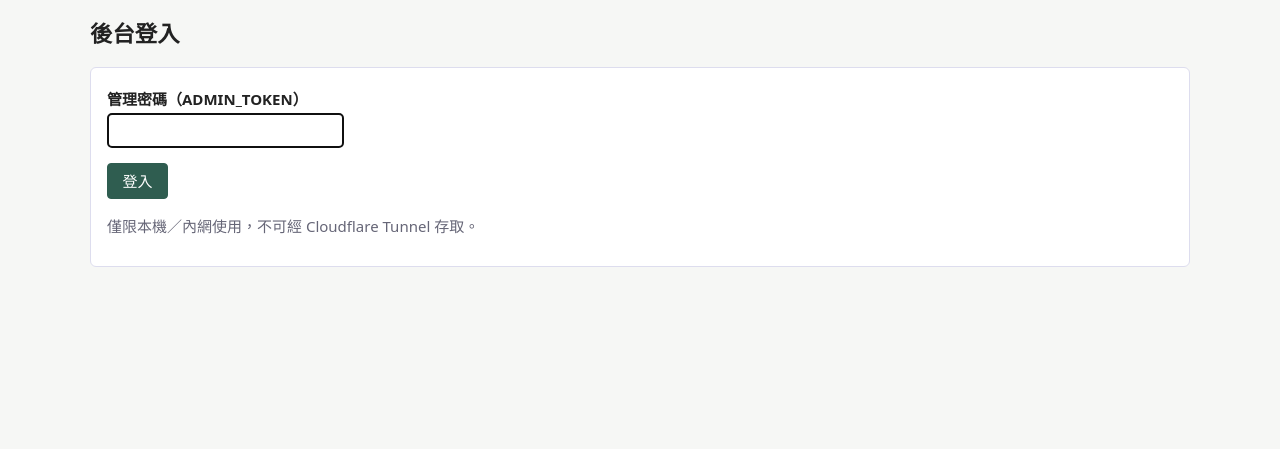
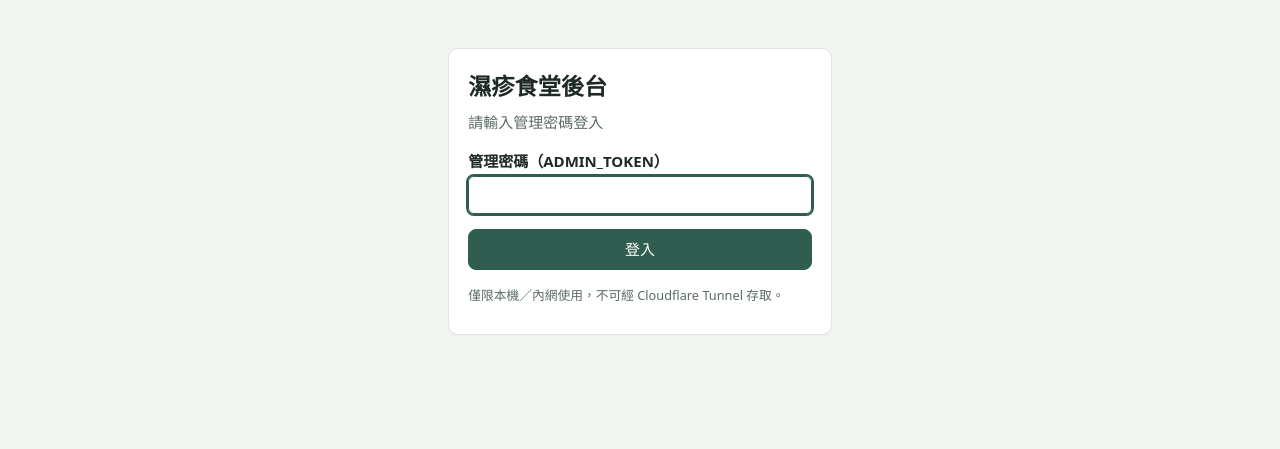
Before and after one commit to HKPPAAUULL/EczemaRecipe, a Python web app: template backend/app/admin/templates/login.html in a window 1280 px wide. Shown: the top 449 px of the page. Run offline with Jinja, Linux system fonts and the light colour scheme; the template is opened without the code that fills it, so the values that code supplies are empty.

Commit message:
feat(admin): modernise backend UI
Restyle base template: design tokens, carded sections, borderless
striped tables with row hover and .twrap horizontal scroll, coloured
status pills, sticky header with per-section pending-count badges
(reusing dashboard_counts in one query, silently skipped if the DB
is unavailable), anchor-target row highlight, styled pager, centred
login card, input focus rings.

Generated with [Devin](https://devin.ai)

Co-Authored-By: Devin <158243242+devin-ai-integration[bot]@users.noreply.github.com>

```diff
--- a/backend/app/admin/templates/base.html
+++ b/backend/app/admin/templates/base.html
@@ -6,44 +6,88 @@
 <meta name="robots" content="noindex, nofollow">
 <title>{% block title %}後台{% endblock %} · 濕疹食堂後台</title>
 <style>
-body{font:15px/1.6 system-ui,"Noto Sans TC","Microsoft JhengHei",sans-serif;margin:0;color:#222;background:#f6f7f5}
-header{background:#2f5d50;color:#fff;padding:.5rem 1.5rem;display:flex;gap:1.2rem;align-items:center;flex-wrap:wrap}
-header a{color:#fff;text-decoration:none;padding:.2rem .5rem;border-radius:4px}
-header a.on,header a:hover{background:rgba(255,255,255,.2)}
+:root{
+  --ink:#1f2a26; --ink-muted:#5b6b63; --line:#dfe5df; --primary:#2f5d50;
+  --primary-dark:#254a40; --canvas:#f3f5f2; --surface:#fff;
+  --ok-bg:#e6f4e6; --ok-line:#a9d4a9; --warn-bg:#fff6dd; --warn-line:#e0c98a;
+  --err-bg:#fde8e8; --err-line:#dda0a0; --danger:#a33;
+}
+*{box-sizing:border-box}
+body{font:15px/1.6 system-ui,"Noto Sans TC","Microsoft JhengHei",sans-serif;margin:0;color:var(--ink);background:var(--canvas)}
+header{position:sticky;top:0;z-index:20;background:var(--primary);color:#fff;padding:.55rem 1.5rem;display:flex;gap:.35rem;align-items:center;flex-wrap:wrap;box-shadow:0 1px 4px rgba(0,0,0,.15)}
+header .brand{font-weight:700;font-size:1.05rem;margin-right:1rem;letter-spacing:.02em}
+header a{color:#fff;text-decoration:none;padding:.35rem .7rem;border-radius:999px;font-size:.92rem;display:inline-flex;align-items:center;gap:.3rem}
+header a.on,header a:hover{background:rgba(255,255,255,.18)}
+header .nb{display:inline-flex;min-width:1.35rem;height:1.35rem;padding:0 .3rem;align-items:center;justify-content:center;border-radius:999px;background:#f2c94c;color:#3d3005;font-size:.75rem;font-weight:700}
 header form{margin-left:auto}
-main{max-width:1100px;margin:1rem auto;padding:0 1rem}
-h1{font-size:1.4rem}h2{font-size:1.1rem;margin-top:1.6rem;border-bottom:1px solid #ccd;padding-bottom:.2rem}
-table{border-collapse:collapse;width:100%;background:#fff}
-th,td{border:1px solid #dde;padding:.35rem .6rem;text-align:left;vertical-align:top}
-th{background:#eef1ee}
-section,.card{background:#fff;border:1px solid #dde;border-radius:6px;padding:.8rem 1rem;margin:.8rem 0}
-label{display:block;margin:.4rem 0 .1rem;font-weight:600}
-input[type=text],input[type=url],input[type=password],input[type=number],input[type=search],select,textarea{padding:.3rem .4rem;border:1px solid #99a;border-radius:4px;font:inherit;max-width:100%}
-textarea{width:100%;box-sizing:border-box}
-button{padding:.3rem .9rem;border:1px solid #2f5d50;background:#2f5d50;color:#fff;border-radius:4px;cursor:pointer;font:inherit}
-button.secondary{background:#fff;color:#2f5d50}
-button.danger{background:#a33;border-color:#a33}
+header button{font-size:.85rem;padding:.25rem .8rem}
+main{max-width:1160px;margin:1.2rem auto;padding:0 1rem 3rem}
+h1{font-size:1.45rem;margin:.2rem 0 .8rem}
+h2{font-size:1.08rem;margin:0 0 .8rem;color:var(--primary-dark);border-bottom:1px solid var(--line);padding-bottom:.45rem}
+section,.card{background:var(--surface);border:1px solid var(--line);border-radius:10px;padding:1rem 1.2rem;margin:.9rem 0;box-shadow:0 1px 2px rgba(31,42,38,.05)}
+table{border-collapse:collapse;width:100%;background:var(--surface)}
+th,td{padding:.5rem .65rem;text-align:left;vertical-align:top;border-bottom:1px solid var(--line)}
+th{background:#eef2ee;color:var(--primary-dark);font-size:.85rem;font-weight:700;white-space:nowrap}
+tbody tr:hover td{background:#f7f9f6}
+tr:target td{background:#fdf0c2;transition:background 1.5s ease-out}
+.twrap{overflow-x:auto;background:var(--surface);border:1px solid var(--line);border-radius:10px;margin:.8rem 0}
+.twrap table{min-width:720px}
+.twrap th:first-child,.twrap td:first-child{padding-left:1rem}
+.twrap th:last-child,.twrap td:last-child{padding-right:1rem}
+.twrap tr:last-child td{border-bottom:none}
+label{display:block;margin:.5rem 0 .15rem;font-weight:600}
+input[type=text],input[type=url],input[type=password],input[type=number],input[type=search],select,textarea{padding:.4rem .55rem;border:1px solid #b9c4ba;border-radius:6px;font:inherit;max-width:100%;background:#fff;color:var(--ink)}
+input:focus,select:focus,textarea:focus{outline:2px solid var(--primary);outline-offset:0;border-color:var(--primary)}
+textarea{width:100%}
+button{padding:.45rem 1rem;border:1px solid var(--primary);background:var(--primary);color:#fff;border-radius:8px;cursor:pointer;font:inherit}
+button:hover{background:var(--primary-dark)}
+button.secondary{background:#fff;color:var(--primary)}
+button.secondary:hover{background:#eef3ef}
+button.danger{background:var(--danger);border-color:var(--danger)}
+button.danger:hover{background:#8c2b2b}
+button:disabled{opacity:.55;cursor:not-allowed}
 .inline{display:inline}
-.err{background:#fde8e8;border:1px solid #d99;border-radius:6px;padding:.5rem 1rem;margin:.8rem 0}
-.ok{background:#e6f4e6;border:1px solid #9c9;border-radius:6px;padding:.5rem 1rem;margin:.8rem 0}
-.warn{background:#fff6dd;border:1px solid #dc9;border-radius:6px;padding:.5rem 1rem;margin:.8rem 0}
-.badge{display:inline-block;padding:0 .5rem;border-radius:1em;font-size:.85em;border:1px solid #999;background:#eee}
-.r-suitable{background:#d8f0d8}.r-caution{background:#fff0c2}.r-trigger{background:#f8d0d0}.r-unrated{background:#e8e8e8}
-.muted{color:#667}.filters{display:flex;gap:.6rem;flex-wrap:wrap;align-items:end;margin:.6rem 0}
-.pager a,.pager span{margin-right:.6rem}
-.cards{display:flex;gap:1rem;flex-wrap:wrap}.cards .card{flex:1 1 220px}.big{font-size:2rem;font-weight:700}
-pre{white-space:pre-wrap;margin:0}
+.err{background:var(--err-bg);border:1px solid var(--err-line);border-radius:8px;padding:.6rem 1rem;margin:.8rem 0}
+.ok{background:var(--ok-bg);border:1px solid var(--ok-line);border-radius:8px;padding:.6rem 1rem;margin:.8rem 0}
+.warn{background:var(--warn-bg);border:1px solid var(--warn-line);border-radius:8px;padding:.6rem 1rem;margin:.8rem 0}
+.badge{display:inline-block;padding:.1rem .55rem;border-radius:999px;font-size:.82em;border:1px solid #b9c4ba;background:#eef1ee;white-space:nowrap}
+.r-suitable{background:#d8f0d8;border-color:#9ec79e}
+.r-caution{background:#fff0c2;border-color:#dcc069}
+.r-trigger{background:#f8d0d0;border-color:#d98f8f}
+.r-unrated{background:#e8e8e8}
+.st{display:inline-block;padding:.1rem .6rem;border-radius:999px;font-size:.82em;font-weight:600;white-space:nowrap}
+.st-published,.st-approved{background:#d8f0d8;color:#1e5c2e}
+.st-pending_review,.st-pending{background:#fff0c2;color:#6b4e00}
+.st-draft{background:#e4e8e4;color:#4a554e}
+.st-rejected{background:#f8d0d0;color:#8c2b2b}
+.muted{color:var(--ink-muted)}
+.filters{display:flex;gap:.8rem;flex-wrap:wrap;align-items:end;margin:.8rem 0;background:var(--surface);border:1px solid var(--line);border-radius:10px;padding:.8rem 1rem}
+.filters label{margin-top:0}
+.pager{display:flex;gap:.5rem;align-items:center;margin:1rem 0;font-size:.9rem}
+.pager a{padding:.35rem .8rem;border:1px solid var(--primary);border-radius:8px;color:var(--primary);text-decoration:none}
+.pager a:hover{background:#eef3ef}
+.cards{display:grid;grid-template-columns:repeat(auto-fit,minmax(230px,1fr));gap:1rem;margin:1rem 0}
+.cards .card{margin:0;border-left:4px solid var(--primary)}
+.cards .card.warn-c{border-left-color:#d9a62e}
+.big{font-size:2.2rem;font-weight:700;color:var(--primary-dark);line-height:1.15}
+details{margin:.4rem 0}
+summary{cursor:pointer}
+pre{white-space:pre-wrap;margin:0;font-family:inherit;font-size:.85em}
+code{background:#eef1ee;padding:.05rem .3rem;border-radius:4px}
+a{color:var(--primary)}
+a:hover{color:var(--primary-dark)}
+@media (max-width:720px){header{padding:.5rem .8rem}main{padding:0 .7rem 2.5rem}h1{font-size:1.2rem}}
 </style>
 </head>
 <body>
 {% if logged_in %}
 <header>
-<strong>濕疹食堂後台</strong>
+<span class="brand">濕疹食堂後台</span>
 <a href="/admin" class="{{ 'on' if nav == 'dashboard' }}">儀表板</a>
-<a href="/admin/ingredients" class="{{ 'on' if nav == 'ingredients' }}">食材審核</a>
-<a href="/admin/recipes" class="{{ 'on' if nav == 'recipes' }}">食譜審核</a>
+<a href="/admin/ingredients" class="{{ 'on' if nav == 'ingredients' }}">食材審核{% if nav_counts.ingredients %}<span class="nb">{{ nav_counts.ingredients }}</span>{% endif %}</a>
+<a href="/admin/recipes" class="{{ 'on' if nav == 'recipes' }}">食譜審核{% if nav_counts.recipes %}<span class="nb">{{ nav_counts.recipes }}</span>{% endif %}</a>
 <a href="/admin/trending" class="{{ 'on' if nav == 'trending' }}">食譜趨勢</a>
-<a href="/admin/queue" class="{{ 'on' if nav == 'queue' }}">待處理佇列</a>
+<a href="/admin/queue" class="{{ 'on' if nav == 'queue' }}">待處理佇列{% if nav_counts.queue %}<span class="nb">{{ nav_counts.queue }}</span>{% endif %}</a>
 <form method="post" action="/admin/logout"><input type="hidden" name="csrf" value="{{ csrf }}"><button class="secondary" type="submit">登出</button></form>
 </header>
 {% endif %}
--- a/backend/app/admin/templates/ingredient_detail.html
+++ b/backend/app/admin/templates/ingredient_detail.html
@@ -5,8 +5,8 @@
 <h1>{{ ing.name_zh }} <small class="muted">{{ ing.name_en or '' }}</small></h1>
 <p>
 <span class="badge r-{{ ing.eczema_rating }}">{{ RATING_LABELS[ing.eczema_rating] }}</span>
-{% if ing.reviewed %}<span class="badge">已審核 {{ ing.reviewed_at.strftime('%Y-%m-%d %H:%M') if ing.reviewed_at }}</span>{% else %}<span class="badge">未審核</span>{% endif %}
-{% if ing.needs_senior_review %}<span class="badge">需資深審核</span>{% endif %}
+{% if ing.reviewed %}<span class="st st-approved">已審核 {{ ing.reviewed_at.strftime('%Y-%m-%d %H:%M') if ing.reviewed_at }}</span>{% else %}<span class="st st-pending">未審核</span>{% endif %}
+{% if ing.needs_senior_review %}<span class="badge" style="background:#fff0c2">需資深審核</span>{% endif %}
 分類：{{ ing.category_name or '—' }}
 </p>
 {% if ing.published_recipe_count %}<div class="warn">此食材被 {{ ing.published_recipe_count }} 個已發佈食譜使用；更改評級／取消審核前請留意。</div>{% endif %}
@@ -80,7 +80,7 @@
 <td>{{ TRADITION_TAGS.get(t.tag, t.tag) }}</td>
 <td>{{ t.note }}</td>
 <td>{% if t.source_url %}<a href="{{ t.source_url }}" rel="noreferrer noopener" target="_blank">{{ t.source_title or t.source_url }}</a>{% else %}{{ t.source_title or '' }}{% endif %}</td>
-<td>{{ '已審核' if t.reviewed else '未審核' }}</td>
+<td><span class="st {{ 'st-approved' if t.reviewed else 'st-pending' }}">{{ '已審核' if t.reviewed else '未審核' }}</span></td>
 <td>{% if t.reviewed %}
 <form method="post" action="/admin/ingredients/{{ ing.id }}/tradition/{{ t.id }}/unreview" class="inline"><input type="hidden" name="csrf" value="{{ csrf }}"><button class="danger" type="submit">取消審核</button></form>
 {% else %}
--- a/backend/app/admin/templates/login.html
+++ b/backend/app/admin/templates/login.html
@@ -1,12 +1,15 @@
 {% extends "base.html" %}
 {% block title %}登入{% endblock %}
 {% block body %}
-<h1>後台登入</h1>
+<div class="card" style="max-width:24rem;margin:3rem auto">
+<h1 style="margin-bottom:0">濕疹食堂後台</h1>
+<p class="muted" style="margin-top:.3rem">請輸入管理密碼登入</p>
 {% if error %}<div class="err" role="alert">{{ error }}</div>{% endif %}
-<form method="post" action="/admin/login" class="card">
+<form method="post" action="/admin/login">
 <label for="token">管理密碼（ADMIN_TOKEN）</label>
-<input type="password" id="token" name="token" autocomplete="current-password" required autofocus>
-<p><button type="submit">登入</button></p>
-<p class="muted">僅限本機／內網使用，不可經 Cloudflare Tunnel 存取。</p>
+<input type="password" id="token" name="token" autocomplete="current-password" required autofocus style="width:100%">
+<p><button type="submit" style="width:100%">登入</button></p>
+<p class="muted" style="font-size:.85em">僅限本機／內網使用，不可經 Cloudflare Tunnel 存取。</p>
 </form>
+</div>
 {% endblock %}
--- a/backend/app/admin/templates/queue.html
+++ b/backend/app/admin/templates/queue.html
@@ -2,15 +2,15 @@
 {% block title %}待處理佇列{% endblock %}
 {% block body %}
 <h1>待處理佇列（{{ pager.total }}）</h1>
-<table>
+<div class="twrap"><table>
 <tr><th>#</th><th>類型</th><th>項目</th><th>備註</th><th>建立時間</th></tr>
 {% for r in rows %}
-<tr><td>{{ r.id }}</td><td>{{ r.entity_type }}</td>
+<tr><td>{{ r.id }}</td><td><span class="badge">{{ {recipe: '食譜', ingredient: '食材'}.get(r.entity_type, r.entity_type) }}</span></td>
 <td>{% if r.entity_type == 'recipe' %}<a href="/admin/recipes/{{ r.entity_id }}">{{ r.label or r.entity_id }}</a>
 {% elif r.entity_type == 'ingredient' %}<a href="/admin/ingredients/{{ r.entity_id }}">{{ r.label or r.entity_id }}</a>
 {% else %}{{ r.entity_id }}{% endif %}</td>
 <td><pre>{{ r.reviewer_note or '' }}</pre></td><td>{{ r.created_at.strftime('%Y-%m-%d %H:%M') }}</td></tr>
 {% else %}<tr><td colspan="5" class="muted">沒有待處理項目。</td></tr>{% endfor %}
-</table>
+</table></div>
 {% include "pager.html" %}
 {% endblock %}
--- a/backend/app/admin/templates/recipe_detail.html
+++ b/backend/app/admin/templates/recipe_detail.html
@@ -3,7 +3,7 @@
 {% block body %}
 <p><a href="/admin/recipes">← 食譜列表</a></p>
 <h1>{{ rec.title }}</h1>
-<p><span class="badge">{{ STATUS_LABELS[rec.status] }}</span>
+<p><span class="st st-{{ rec.status }}">{{ STATUS_LABELS[rec.status] }}</span>
 {% if rec.is_original %}<span class="badge">原創</span> <a href="/admin/recipes/{{ rec.id }}/content">編輯內容</a>{% endif %}
 來源：{% if rec.source_url %}<a href="{{ rec.source_url }}" rel="noreferrer noopener" target="_blank">{{ rec.source_url }}</a>{% else %}—{% endif %}
 ／ {{ rec.source_name or '未登記來源' }}｜授權：{{ rec.source_license or '—' }}
@@ -94,7 +94,7 @@
 
 <section>
 <h2>審核記錄</h2>
-{% for q in rec.queue %}<div><span class="badge">{{ STATUS_LABELS[q.status] }}</span> {{ q.created_at.strftime('%Y-%m-%d %H:%M') }}<pre>{{ q.reviewer_note or '' }}</pre></div>{% else %}<p class="muted">無。</p>{% endfor %}
+{% for q in rec.queue %}<div><span class="st st-{{ q.status }}">{{ STATUS_LABELS[q.status] }}</span> {{ q.created_at.strftime('%Y-%m-%d %H:%M') }}<pre>{{ q.reviewer_note or '' }}</pre></div>{% else %}<p class="muted">無。</p>{% endfor %}
 <h2>最近操作</h2>
 <table>{% for a in rec.audit %}<tr><td>{{ a.created_at.strftime('%Y-%m-%d %H:%M') }}</td><td>{{ a.action }}</td><td><pre>{{ a.detail | tojson }}</pre></td></tr>{% else %}<tr><td class="muted">尚無記錄。</td></tr>{% endfor %}</table>
 </section>
```
Also changed, not shown: backend/app/admin/router.py (+15 -1 lines), backend/app/admin/templates/dashboard.html (+9 -8 lines), backend/app/admin/templates/ingredients.html (+3 -4 lines), backend/app/admin/templates/recipes.html (+4 -4 lines), backend/app/admin/templates/trending.html (+4 -4 lines), docs/PLAN.md (+1 -0 lines), CHANGELOG.md.
